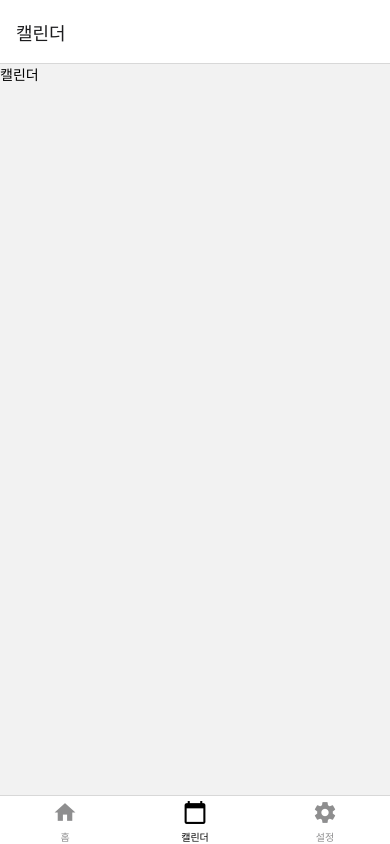
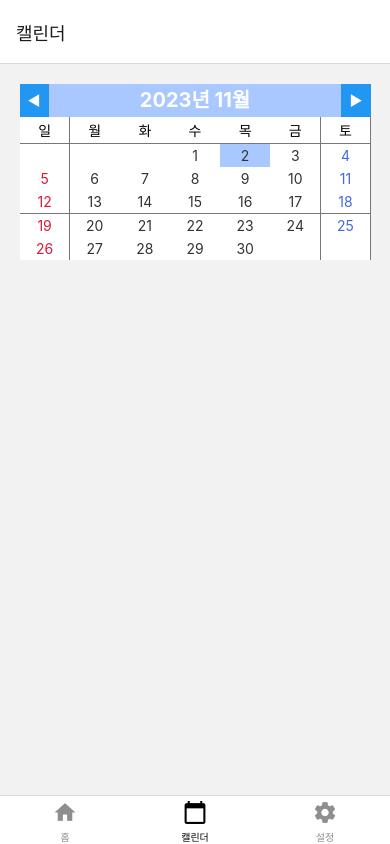
Before and after one commit to SeongBinBin/TravelMaker, a React Native app: screen /Calendar in a window 390 px wide. Built offline with nearby package versions, Linux system fonts and the light colour scheme.

Commit message:
feat: 캘린더 생성
calendarPage 캘린더 생성, components/calendar 캘린더에 사용할 컴포넌트 생성

```diff
--- /dev/null
+++ b/src/Components/calendar/DropdownItem.js
@@ -0,0 +1,22 @@
+import React from "react";
+import { View, Text, TouchableOpacity, StyleSheet } from 'react-native'
+
+function DropdownItem({ category, selectCategory }){
+  return (
+    <TouchableOpacity onPress={selectCategory}>
+      <View style={styles.dropdownItemContainer}>
+        <Text>{category}</Text>
+      </View>
+    </TouchableOpacity>
+  )
+}
+
+const styles = StyleSheet.create({
+  dropdownItemContainer: {
+    flex: 1,
+    backgroundColor: '#fff',
+    padding: 10,
+  }
+})
+
+export default DropdownItem
--- /dev/null
+++ b/src/Components/calendar/DropdownList.js
@@ -0,0 +1,46 @@
+import React from "react"
+import { View, FlatList, StyleSheet, Dimensions } from 'react-native'
+
+import DropdownItem from "./DropdownItem"
+
+function DropdownList({ categories, selectCategory, top, left, rate = 1 }){
+
+  return (
+      <View
+        style={[styles.dropdownShadow, {top, left, maxHeight: Dimensions.get("window").height * rate}]}
+        onTouchStart={(e) => {
+            e.stopPropagation()
+        }}
+      >
+        <FlatList
+            data={categories}
+            keyExtractor={item => item}
+            renderItem={({item}) => (
+                <DropdownItem category={item} selectCategory={(e) => selectCategory(item, e)}/>
+            )}
+            style={styles.dropdownList}
+        />
+      </View>
+  )
+
+}
+
+const styles = StyleSheet.create({
+  dropdownList: {
+      padding: 5,
+  },
+  dropdownShadow: {
+      shadowOffset: { width: 0, height: 20 },
+      shadowColor: '#000',
+      shadowOpacity: 0.25,
+      backgroundColor: '#fff',
+      zIndex: 1,
+      elevation: 1,
+      position: 'absolute',
+      top: -15,
+      borderRadius: 5,
+      margin: 15,
+  },
+})
+
+export default DropdownList
--- /dev/null
+++ b/src/Components/calendar/time.js
@@ -0,0 +1,22 @@
+import { get } from "react-native/Libraries/TurboModule/TurboModuleRegistry"
+
+export const getToday = (date) => {
+  const {year, month, day} = getDayWithoutTime(date)
+  return new Date(year, month-1, day)
+}
+
+export const getTomorrow = (today) => {
+  return new Date(today.setDate(today.getDate()+1))
+}
+
+export const getDayWithoutTime = (date) => {
+  const year = date.getFullYear()
+  const month = date.getMonth() + 1
+  const day = date.getDate()
+  return {year, month, day}
+}
+
+export const getFullCalendar = (time) => {
+  const { year, month, day: date } = getDayWithoutTime(time)
+  return { year, month, date, day: time.getDay()}
+}
--- a/src/Pages/CalendarPage.js
+++ b/src/Pages/CalendarPage.js
@@ -1,20 +1,161 @@
-import React from 'react'
-import { SafeAreaView, View, Text, StyleSheet, StatusBar } from 'react-native'
+import React, { useState, useCallback } from 'react'
+import {
+    SafeAreaView,
+    View, Text,
+    StyleSheet,
+    StatusBar,
+    Button,
+    FlatList,
+    Dimensions,
+    TouchableWithoutFeedback
+} from 'react-native'
 
-function CalendarPage(){
+import { getFullCalendar } from '../Components/calendar/time'
+import DropdownList from '../Components/calendar/DropdownList'
+
+
+function CalendarScreen({ navigation }){
+
+  const [caretType, setCaretType] = useState(false)
+  const [yearCaret, setYearCaret] = useState(false)
+  const [monthCaret, setMonthCaret] = useState(false)
+
+  const today = getFullCalendar(new Date())
+  const week = ["일", "월", "화", "수", "목", "금", "토"]
+  const [ selectedYear, setSelectedYear ] = useState(today.year)
+  const [ selectedMonth, setSelectedMonth ] = useState(today.month)
+
+  const N = 10
+  const offset = today.year - N
+  const yearsRange = Array( 2 * N ).fill(0).map((_, id) => `${ id + offset }년`)
+  const monthRange = Array(12).fill(0).map((_, id) => `${ id + 1 }월`)
+  const daysOfMonth = new Date(selectedYear, selectedMonth, 0).getDate()
+  const day = new Date(selectedYear, selectedMonth - 1, 1).getDay()
+  const lastDay = new Date(selectedYear, selectedMonth - 1, daysOfMonth).getDay()
+  const days = [ ...Array(day).fill(""), ...Array(daysOfMonth).fill(0).map((_, id) => id + 1),
+          ...Array(week.length-(lastDay + 1)).fill("")]
+  const prevMonth = useCallback(() => {
+      if(selectedMonth === 1){
+          setSelectedMonth(12)
+          setSelectedYear(selectedYear - 1)
+      }else{
+          setSelectedMonth(selectedMonth - 1)
+      }
+  }, [selectedMonth])
+  const nextMonth = useCallback(() => {
+      if(selectedMonth === 12){
+          setSelectedMonth(1)
+          setSelectedYear(selectedYear + 1)
+      }else{
+          setSelectedMonth(selectedMonth + 1)
+      }
+  }, [selectedMonth])
+  const selectCategory = (item, e) => {
+      const lastChr = item[item.length - 1]
+      if(lastChr === "년"){
+          setSelectedYear(parseInt(item))
+      }else if(lastChr === "월"){
+          setSelectedMonth(parseInt(item))
+      }
+      closeDropdown()
+  }
+  const closeDropdown = () => {
+      yearCaret && setYearCaret(false)
+      monthCaret && setMonthCaret(false)
+  }
+  const handleOutSideOfMenu = (e) => {
+      closeDropdown()
+  }
+  const setDate = (selectedDate) => {
+      navigation.navigate('Home', { date: `${selectedYear}-${selectedMonth}-${selectedDate}`})
+  }
   return (
-    <SafeAreaView style={styles.block}>
-      <StatusBar backgroundColor="#a8c8ffff"></StatusBar>
-      <View>
-        <Text>캘린더</Text>
-      </View>
-    </SafeAreaView>
+      <SafeAreaView style={styles.block} onTouchStart={handleOutSideOfMenu}>
+          <StatusBar backgroundColor="#a8c8ffff"></StatusBar>
+          {yearCaret && < DropdownList categories={yearsRange} top={-15} rate={2/3} selectCategory={selectCategory}/>}
+          {monthCaret && <DropdownList categories={monthRange} top={-15} left={70} selectCategory={selectCategory}/>}
+          <View style={styles.calendarContainer}>
+              <View style={styles.calendarHeader} onTouchStart={(e) => e.stopPropagation()}>
+                  <Button title='◀︎' onPress={prevMonth}/>
+                  <Text style={styles.calendarHeaderText}>{selectedYear}년 {selectedMonth}월</Text>
+                  <Button title='▶︎' onPress={nextMonth}/>
+              </View>
+
+              <FlatList
+                  data={week}
+                  keyExtractor={item => item}
+                  renderItem={({item}) => (
+                      <View style={styles.day}>
+                          <Text>{item}</Text>
+                      </View>
+                  )}
+                  numColumns={7}
+                  horizontal={false}
+              />
+              <FlatList
+                  data={days}
+                  keyExtractor={item => item}
+                  renderItem={({item}) => (
+                      <View style={[
+                              styles.day,
+                              (selectedYear === today.year && selectedMonth === today.month && item === today.date)
+                              && styles.today
+                          ]}
+                          onTouchStart={(e) => {e.stopPropagation(); setDate(item)}}
+                      >
+                          <Text style={[
+                              styles.weekday,
+                              new Date(selectedYear, selectedMonth - 1, item).getDay() === 0 && styles.sunday,
+                              new Date(selectedYear, selectedMonth - 1, item).getDay() === 6 && styles.saturday
+                          ]}
+                          >
+                              {item}
+                          </Text>
+                      </View>
+                  )}
+                  numColumns={7}
+                  horizontal={false}
+                  contentContainerStyle={{ justifyContent: 'flex-start' }}
+              />
+          </View>
+      </SafeAreaView>
   )
 }
 
 const styles = StyleSheet.create({
   block: {
     flex: 1
-  }
+  },
+  calendarContainer: {
+    width: Dimensions.get('window').width * 0.9,
+    backgroundColor: '#777',
+    marginTop: 20,
+    marginLeft: 'auto',
+    marginRight: 'auto',
+  },
+  calendarHeader: {
+      flexDirection: 'row'
+  },
+  calendarHeaderText: {
+    flex: 1,
+    justifyContent: 'center',
+    textAlign: 'center',
+    backgroundColor: '#a8c8ff',
+    color: '#fff',
+    fontSize: 20,
+    fontWeight: 'bold',
+  },
+  day: {
+    backgroundColor: '#fff',
+    margin: 0.2,
+    flex: 1,
+    alignItems: 'center',
+    padding: 3,
+  },
+  today: { backgroundColor: '#a8c9ff'},
+  weekday: { color: '#333' },
+  sunday: { color: '#de1738' },
+  saturday: { color: '#4169e1' },
 })
-export default CalendarPage
+
+export default CalendarScreen
```
Also changed, not shown: src/Components/calendar/DropdownCategory.js (added, +36 -0 lines).
